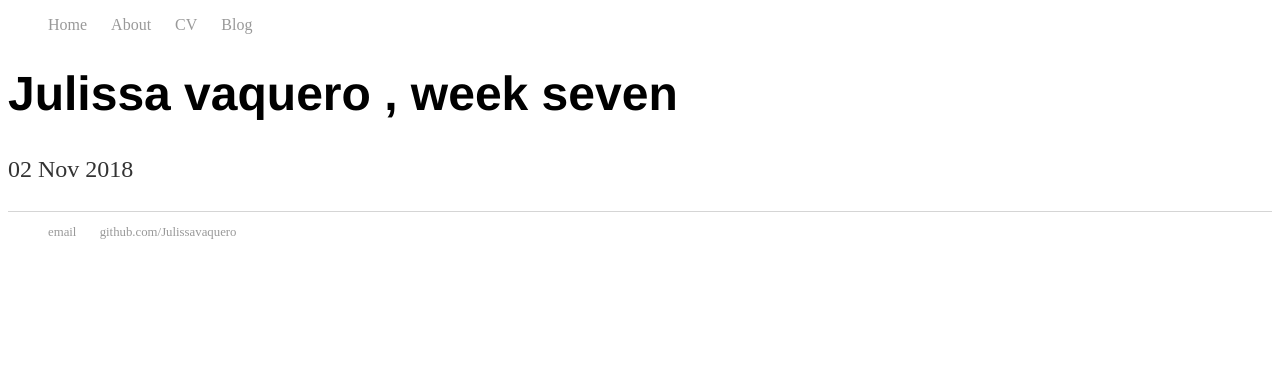
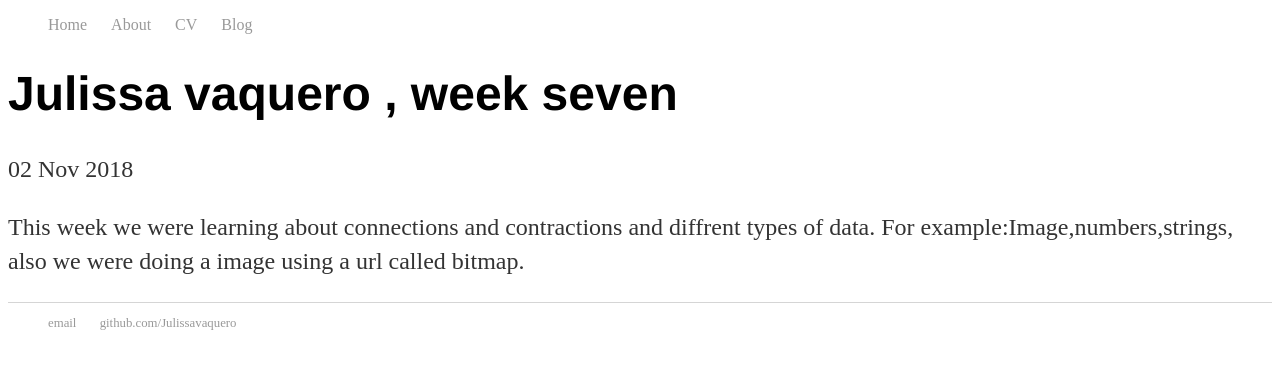
Before and after one commit to julissav7905/julissav7905.github.io, a Jekyll site: the page built from _posts/2018-11-2-week-seven.md, in a window 1280 px wide. Shown: the top 369 px of the page. Built offline with Jekyll 4.4.1, drawn with Linux system fonts in a browser that asks for light colours.

Commit message:
Update 2018-11-2-week-seven.md

```diff
--- a/_posts/2018-11-2-week-seven.md
+++ b/_posts/2018-11-2-week-seven.md
@@ -3,3 +3,5 @@ layout: post
 title: Julissa vaquero , week seven
 date: 2018-11-2
 ---
+
+This week we were learning about connections and contractions and diffrent types of data. For example:Image,numbers,strings, also we were doing a image using a url called bitmap.
```
